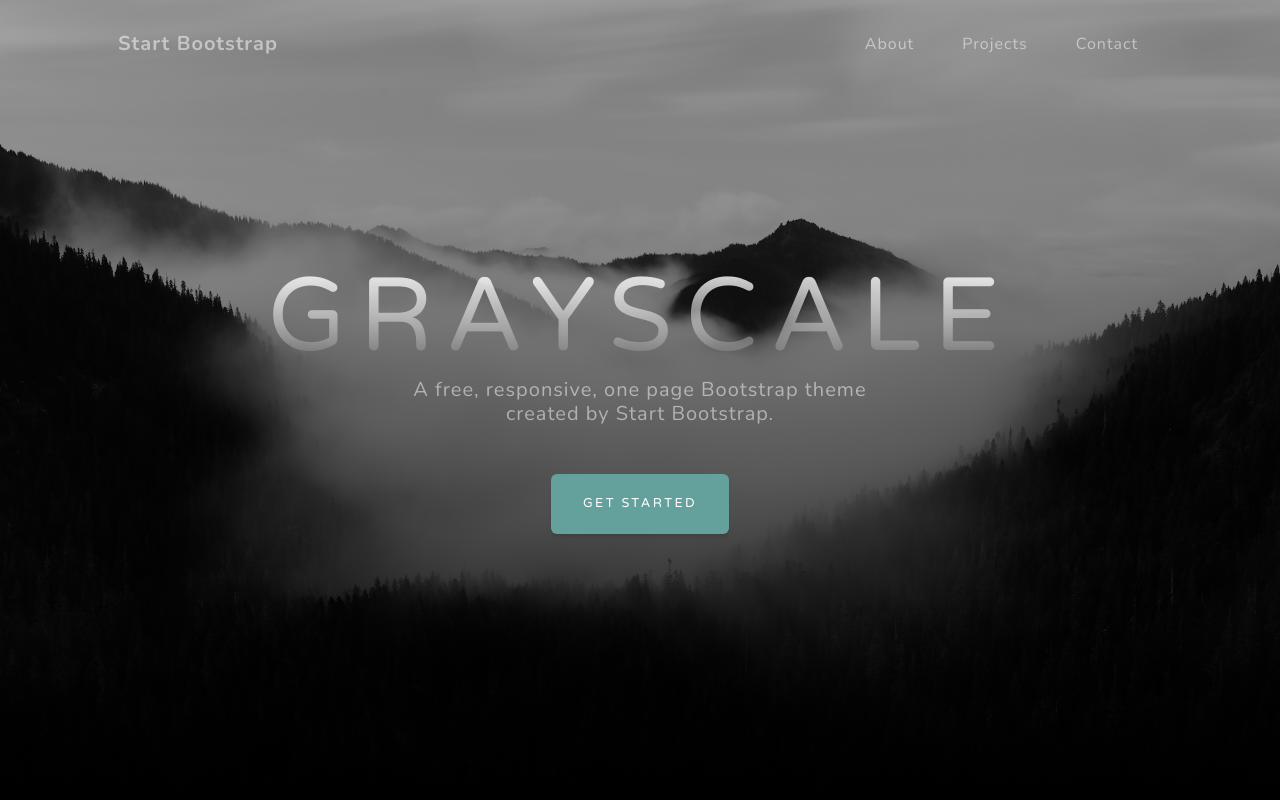
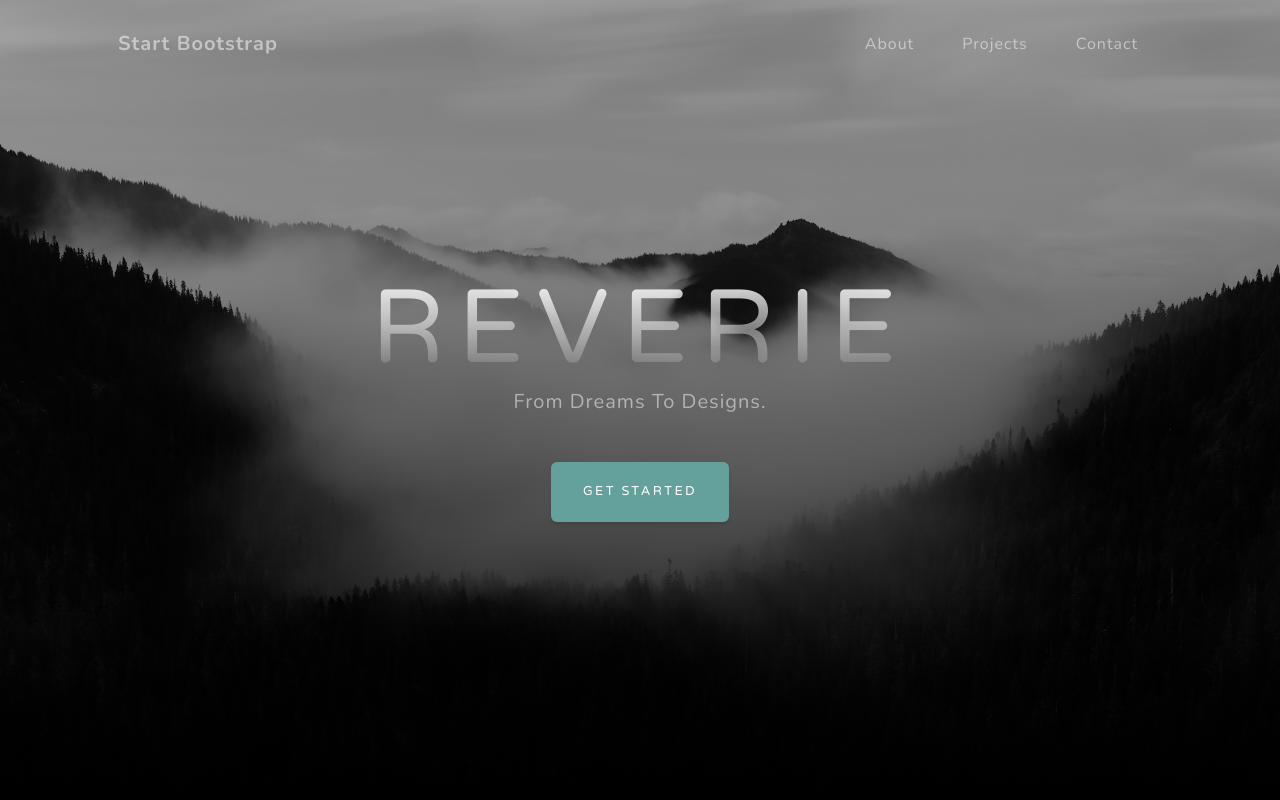
Before and after one commit to dejadream/Reverie, a plain HTML site: page index.html in a window 1280 px wide. Shown: the top 800 px of the page. Drawn offline with nearby package versions, Linux system fonts and the light colour scheme.

Commit message:
title update

```diff
--- a/index.html
+++ b/index.html
@@ -38,8 +38,8 @@
             <div class="container px-4 px-lg-5 d-flex h-100 align-items-center justify-content-center">
                 <div class="d-flex justify-content-center">
                     <div class="text-center">
-                        <h1 class="mx-auto my-0 text-uppercase">Grayscale</h1>
-                        <h2 class="text-white-50 mx-auto mt-2 mb-5">A free, responsive, one page Bootstrap theme created by Start Bootstrap.</h2>
+                        <h1 class="mx-auto my-0 text-uppercase">Reverie</h1>
+                        <h2 class="text-white-50 mx-auto mt-2 mb-5">From Dreams To Designs.</h2>
                         <a class="btn btn-primary" href="#about">Get Started</a>
                     </div>
                 </div>
```
